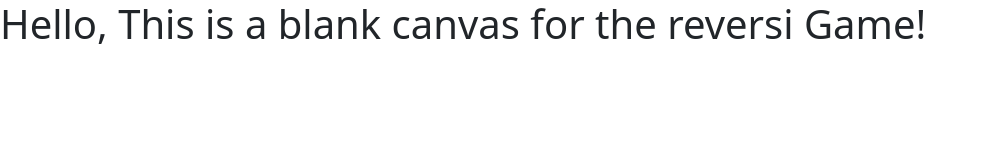
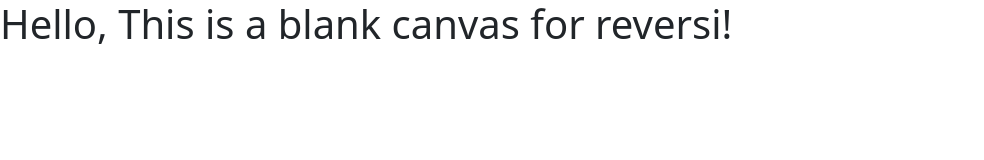
Before and after one commit to Thecodecreative/reversi_rmr, a website: page Public/indext.html in a window 1280 px wide. Shown: the whole page, without its empty margins (0-984 px from the left). Drawn offline with nearby package versions, Linux system fonts and the light colour scheme.

Commit message:
swap index files

```diff
--- a/Public/index.html
+++ b/Public/indext.html
@@ -7,7 +7,7 @@
     <link href="https://cdn.jsdelivr.net/npm/bootstrap@5.3.3/dist/css/bootstrap.min.css" rel="stylesheet" integrity="sha384-QWTKZyjpPEjISv5WaRU9OFeRpok6YctnYmDr5pNlyT2bRjXh0JMhjY6hW+ALEwIH" crossorigin="anonymous">
   </head>
   <body>
-    <h1>Hello, This is a blank canvas for the reversi Game!</h1>
+    <h1>Hello, This is a blank canvas for reversi!</h1>
     <script src="https://cdn.jsdelivr.net/npm/bootstrap@5.3.3/dist/js/bootstrap.bundle.min.js" integrity="sha384-YvpcrYf0tY3lHB60NNkmXc5s9fDVZLESaAA55NDzOxhy9GkcIdslK1eN7N6jIeHz" crossorigin="anonymous"></script>
   </body>
 </html>
```
